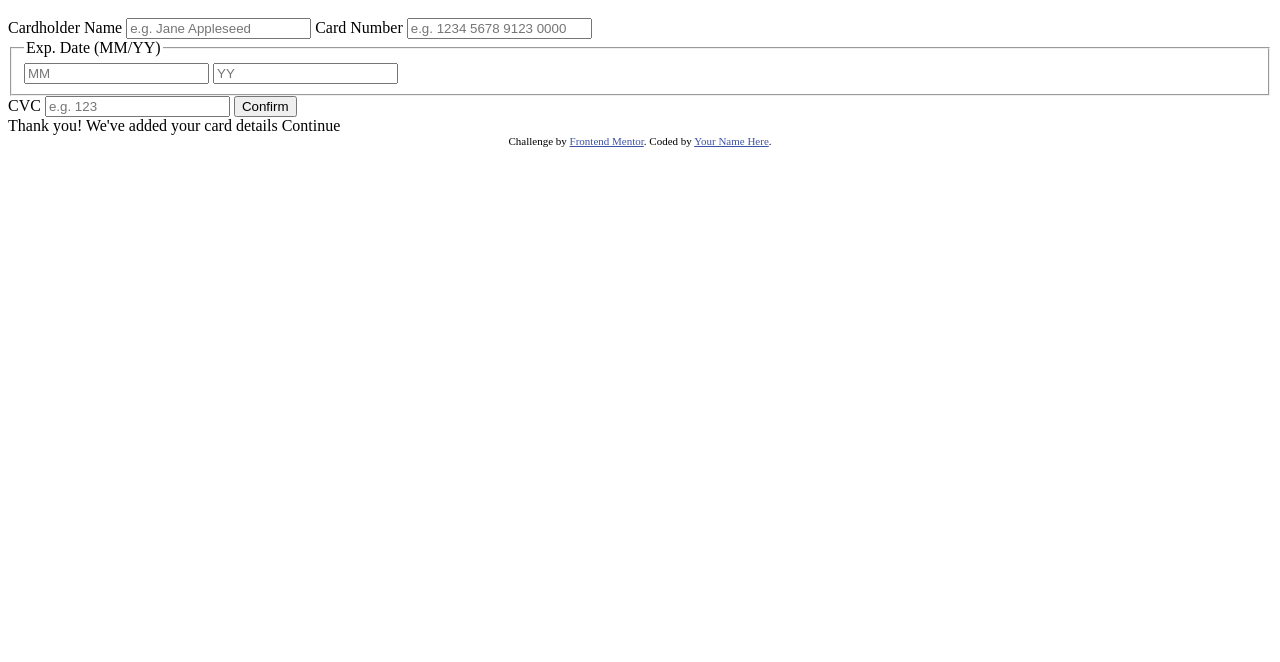
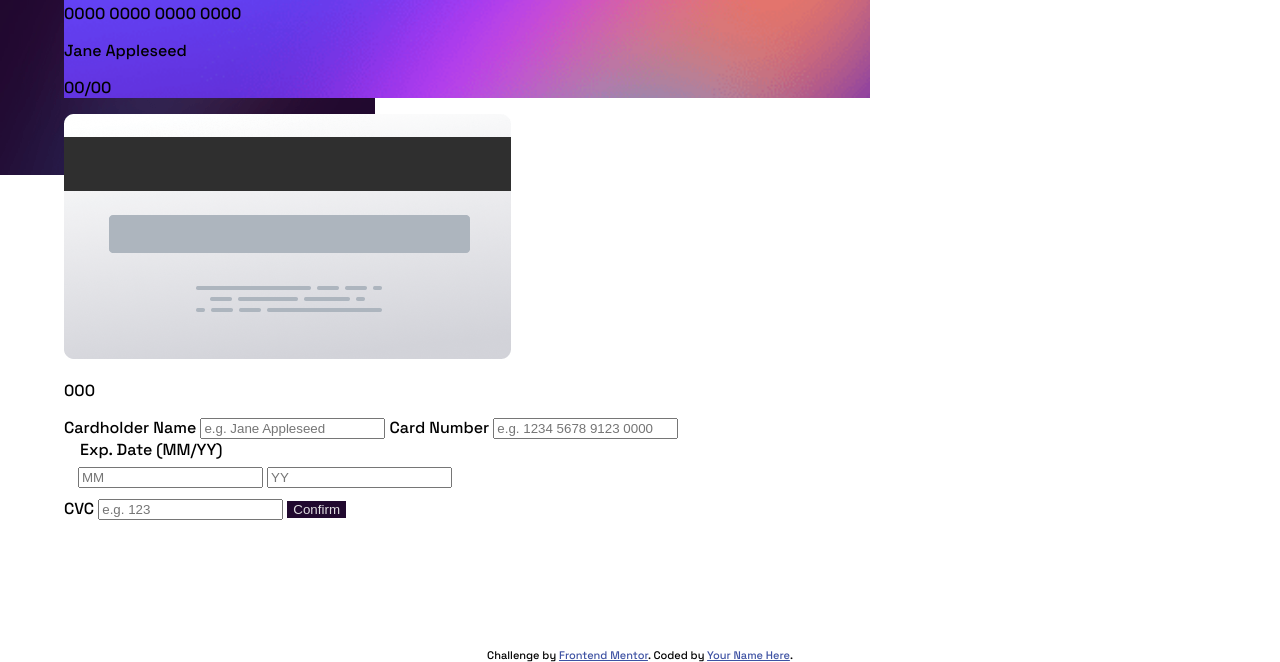
Before and after one commit to Holgermueller/interactive-card-details-form-main, a plain HTML site: page index.html in a window 1280 px wide. Shown: the part 193-855 px from the top of the page. Before the commit the page ends 800 px from the top, so only its background shows below. Drawn offline with Linux system fonts and the light colour scheme.

Commit message:
began styling

```diff
--- a/index.html
+++ b/index.html
@@ -12,18 +12,16 @@
       href="./images/favicon-32x32.png"
     />
 
+    <link rel="preconnect" href="https://fonts.googleapis.com" />
+    <link rel="preconnect" href="https://fonts.gstatic.com" crossorigin />
+    <link
+      href="https://fonts.googleapis.com/css2?family=Space+Grotesk:wght@300..700&display=swap"
+      rel="stylesheet"
+    />
+
+    <link rel="stylesheet" href="styles.css" />
+
     <title>Frontend Mentor | Interactive card details form</title>
-
-    <!-- Feel free to remove these styles or customise in your own stylesheet 👍 -->
-    <style>
-      .attribution {
-        font-size: 11px;
-        text-align: center;
-      }
-      .attribution a {
-        color: hsl(228, 45%, 44%);
-      }
-    </style>
   </head>
   <body>
     <main>
@@ -35,6 +33,7 @@
       </div>
 
       <div class="card-back">
+        <img src="images/bg-card-back.png" alt="" />
         <p class="cvc">000</p>
       </div>
 
@@ -72,11 +71,15 @@
 
         <input type="button" value="Confirm" />
       </form>
+
+      <section class="completed-section">
+        <h1>Thank you!</h1>
+
+        <p>We've added your card details</p>
+
+        <button>Continue</button>
+      </section>
     </main>
-
-    <!-- Completed state start -->
-
-    Thank you! We've added your card details Continue
 
     <footer class="attribution">
       Challenge by
--- /dev/null
+++ b/styles.css
@@ -0,0 +1,48 @@
+body,
+html {
+  padding: 0;
+  margin: 0;
+  box-sizing: border-box;
+  width: 100vw;
+  font-family: "Space Grotesk", sans-serif;
+  font-weight: 500;
+  background-image: url("images/bg-main-mobile.png");
+  background-repeat: no-repeat;
+}
+
+main {
+  width: 90%;
+  margin: 10% auto;
+}
+
+.card-front {
+  width: 70%;
+  background-image: url("images/bg-card-front.png");
+  background-size: cover;
+}
+
+.card-back {
+  width: 75%;
+}
+
+fieldset {
+  border: 0 none;
+}
+
+form input[type="button"] {
+  border: none;
+  color: hsl(270, 3%, 87%);
+  background-color: hsl(278, 68%, 11%);
+}
+
+.completed-section {
+  display: none;
+}
+
+.attribution {
+  font-size: 11px;
+  text-align: center;
+}
+.attribution a {
+  color: hsl(228, 45%, 44%);
+}
```
